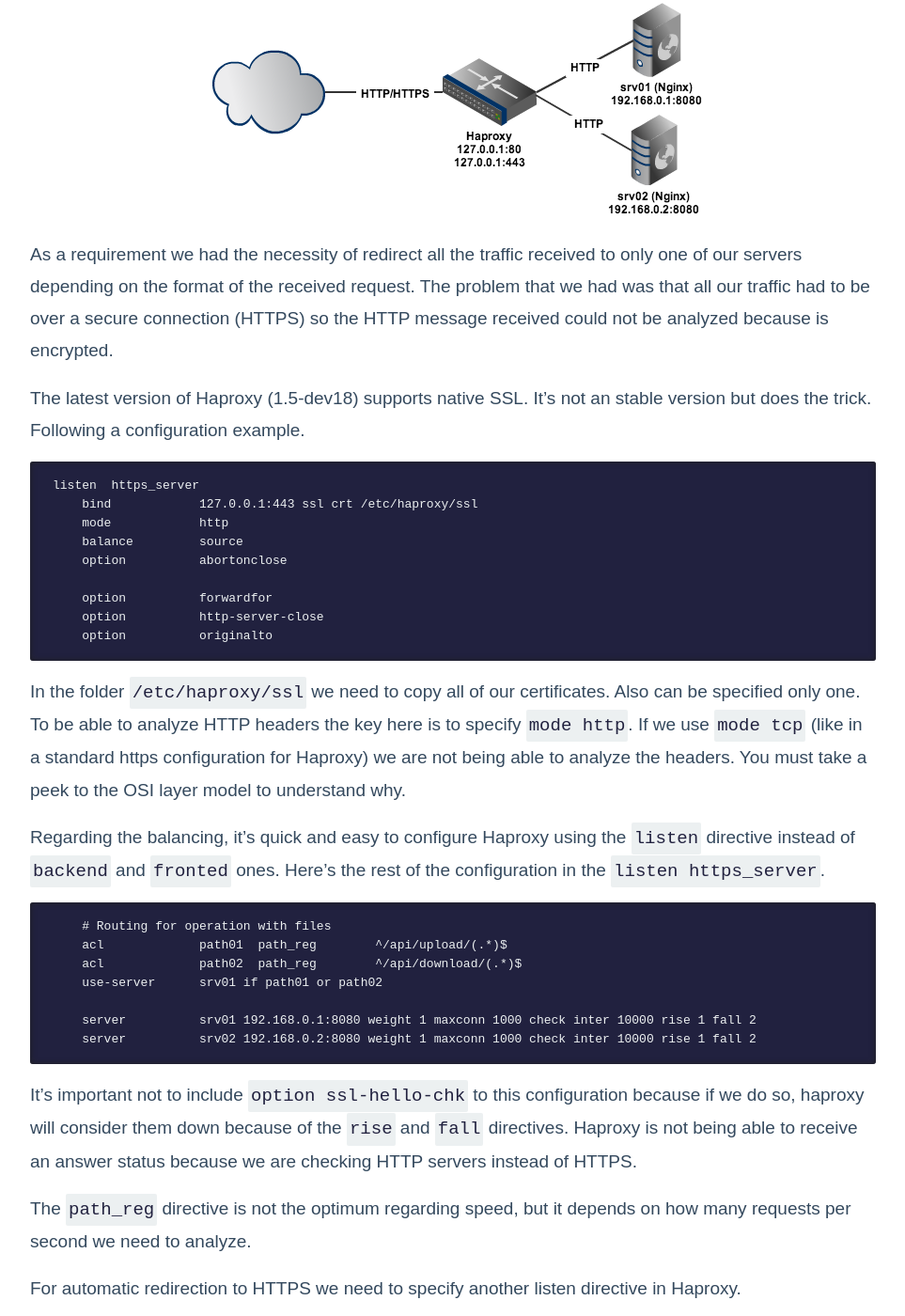
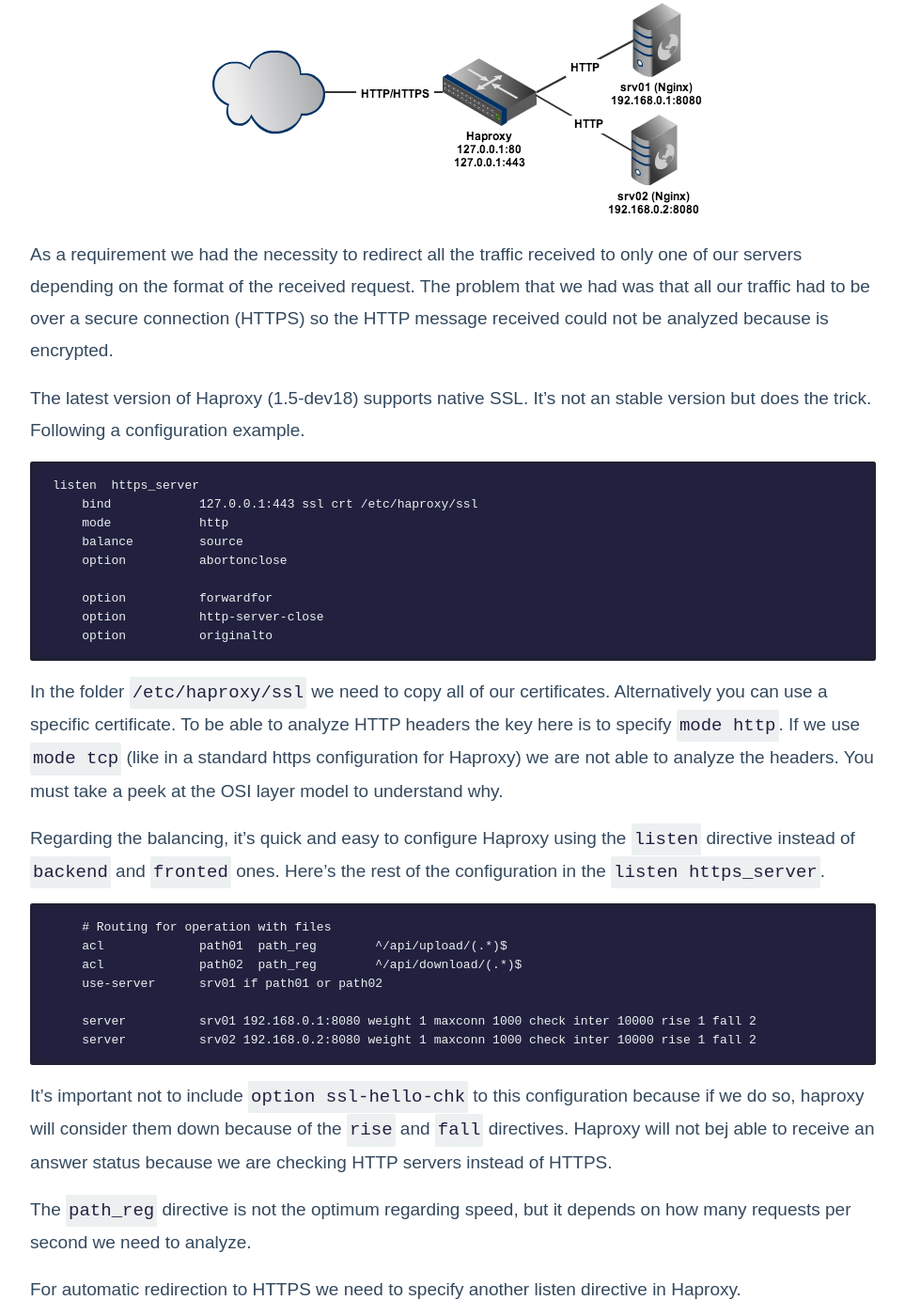
Before and after one commit to mazzi/mazzi.github.com, a Jekyll site: the page built from _posts/2013-04-27-Playing-around-with-Haproxy.md, in a window 1280 px wide and 1400 px high, scrolled down 277 px. Shown: the whole window at 94% size, without its empty margins (158-1121 px from the left). Built offline with Jekyll 4.4.1, drawn with Linux system fonts in a browser that asks for light colours; comment, search, counter and statistics services are not loaded; some of the changed text lies outside the part shown.

Commit message:
Typos and grammar errors fixed.

```diff
--- a/_posts/2013-04-27-Playing-around-with-Haproxy.md
+++ b/_posts/2013-04-27-Playing-around-with-Haproxy.md
@@ -4,11 +4,11 @@ title: Playing around with Haproxy
 tags: [howto, haproxy]
 ---
 
-As part of the infrastructure at work, we use [Haproxy](http://haproxy.1wt.euh) as a load balancer and [Nginx](http://nginx.org/) as webserver. Here a nice layout made with [Gliffy](http://www.gliffy.com)
+As part of the infrastructure at work, we use [Haproxy](http://haproxy.1wt.euh) as a load balancer and [Nginx](http://nginx.org/) as webserver. Here is a nice layout made with [Gliffy](http://www.gliffy.com)
 
 <img src="/images/2013/haproxy.png" alt="Network Layout" class="center" />
 
-As a requirement we had the necessity of redirect all the traffic received to only one of our servers depending on the format of the received request. The problem that we had was that all our traffic had to be over a secure connection (HTTPS) so the HTTP message received could not be analyzed because is encrypted.
+As a requirement we had the necessity to redirect all the traffic received to only one of our servers depending on the format of the received request. The problem that we had was that all our traffic had to be over a secure connection (HTTPS) so the HTTP message received could not be analyzed because is encrypted.
 
 The latest version of Haproxy (1.5-dev18) supports native SSL. It's not an stable version but does the trick. Following a configuration example.
 
@@ -22,7 +22,7 @@ The latest version of Haproxy (1.5-dev18) supports native SSL. It's not an stabl
         option          http-server-close
         option          originalto
 
-In the folder `/etc/haproxy/ssl` we need to copy all of our certificates. Also can be specified only one. To be able to analyze HTTP headers the key here is to specify `mode http`. If we use `mode tcp` (like in a standard https configuration for Haproxy) we are not being able to analyze the headers. You must take a peek to the OSI layer model to understand why.
+In the folder `/etc/haproxy/ssl` we need to copy all of our certificates. Alternatively you can use a specific certificate. To be able to analyze HTTP headers the key here is to specify `mode http`. If we use `mode tcp` (like in a standard https configuration for Haproxy) we are not able to analyze the headers. You must take a peek at the OSI layer model to understand why.
 
 Regarding the balancing, it's quick and easy to configure Haproxy using the `listen` directive instead of `backend` and `fronted` ones. Here's the rest of the configuration in the `listen https_server`.
 
@@ -35,7 +35,7 @@ Regarding the balancing, it's quick and easy to configure Haproxy using the `lis
         server          srv02 192.168.0.2:8080 weight 1 maxconn 1000 check inter 10000 rise 1 fall 2
 
 
-It's important not to include `option ssl-hello-chk` to this configuration because if we do so, haproxy will consider them down because of the `rise` and `fall` directives. Haproxy is not being able to receive an answer status because we are checking HTTP servers instead of HTTPS.
+It's important not to include `option ssl-hello-chk` to this configuration because if we do so, haproxy will consider them down because of the `rise` and `fall` directives. Haproxy will not bej able to receive an answer status because we are checking HTTP servers instead of HTTPS.
 
 The `path_reg` directive is not the optimum regarding speed, but it depends on how many requests per second we need to analyze.
 
```
